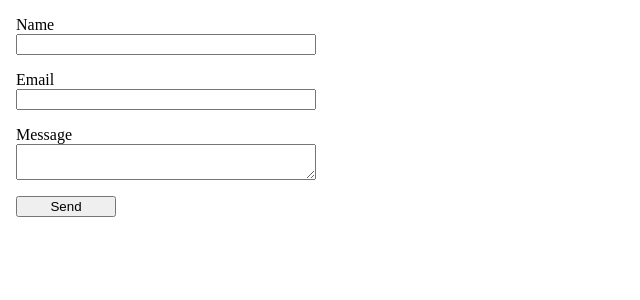
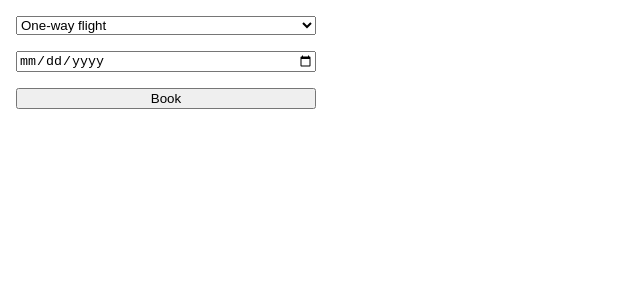
Before and after one commit to aman-kumar-rai/react-machine-coding, a React (Vite) app: page / in a window 1280 px wide. Shown: the top 300 px of the page, without its empty margins (0-640 px from the left). Built offline with nearby package versions, Linux system fonts and the light colour scheme.

Commit message:
Add implementation for FlightBooker component

```diff
--- a/src/App/App.jsx
+++ b/src/App/App.jsx
@@ -1,10 +1,10 @@
 import styles from "./style.module.css";
-import ContactForm from "../examples/ContactForm/ContactForm";
+import FlightBooker from "../examples/FlightBooker/FlightBooker";
 
 const App = () => {
     return (
         <div className={styles.container}>
-            <ContactForm />
+            <FlightBooker />
         </div>
     );
 }
--- /dev/null
+++ b/src/examples/FlightBooker/FlightBooker.jsx
@@ -0,0 +1,91 @@
+import { useState } from "react";
+import styles from "./style.module.css";
+
+const FlightBooker = () => {
+    const [formData, setFormData] = useState({
+        mode: "oneway",
+        date: "",
+        returnDate: ""
+    })
+
+
+    const handleChangeInput = (event) => {
+        const { name, value } = event.target;
+        setFormData({
+            ...formData,
+            [name]: value
+        })
+    }
+
+    const handleSubmitForm = (event) => {
+        event.preventDefault();
+
+        const { mode, date, returnDate } = formData;
+        const currentDateObj = new Date();
+
+        try {
+            if (mode === "oneway") {
+                if (date === "") {
+                    console.log("Flight date is not selected");
+                    return;
+                }
+                const dateObj = new Date(date);
+                if (dateObj <= currentDateObj) {
+                    console.error("Flight date is in the past");
+                    return;
+                }
+                console.log(`You have booked a one-way flight on ${date}`)
+            }
+            else {
+                if (date === "") {
+                    console.log("Flight date is not selected");
+                    return;
+                }
+                if (returnDate === "") {
+                    console.log("Return flight date is not selected")
+                    return;
+                }
+                const dateObj = new Date(date);
+                const returnDateObj = new Date(returnDate);
+
+                if (dateObj <= currentDateObj) {
+                    console.error("Flight date is in the past");
+                    return;
+                }
+                if (dateObj >= returnDateObj) {
+                    console.error("Return date can't be before flight date")
+                }
+                console.log(`You have booked a return flight, departing on ${date} and returning on ${returnDate}`)
+            }
+        }
+        catch (error) {
+            console.error(error);
+        }
+    }
+
+    return (
+        <form className={styles.form} onSubmit={handleSubmitForm}>
+            <select value={formData.mode} onChange={handleChangeInput} name="mode">
+                <option value={"oneway"}>One-way flight</option>
+                <option value={"return"}>Return flight</option>
+            </select>
+            <input
+                type="date"
+                name="date"
+                value={formData.date}
+                onChange={handleChangeInput}
+            />
+            {formData.mode === "return" && (
+                <input
+                    type="date"
+                    name="returnDate"
+                    value={formData.returnDate}
+                    onChange={handleChangeInput}
+                />
+            )}
+            <button type="submit" className={styles.btn}>Book</button>
+        </form>
+    );
+}
+
+export default FlightBooker;
--- /dev/null
+++ b/src/examples/FlightBooker/style.module.css
@@ -0,0 +1,11 @@
+.form {
+    width: 300px;
+    display: flex;
+    flex-flow: column nowrap;
+    row-gap: 1rem;
+}
+
+.btn {
+    /* background-color: #eaeaea;
+    border: none; */
+}
```
